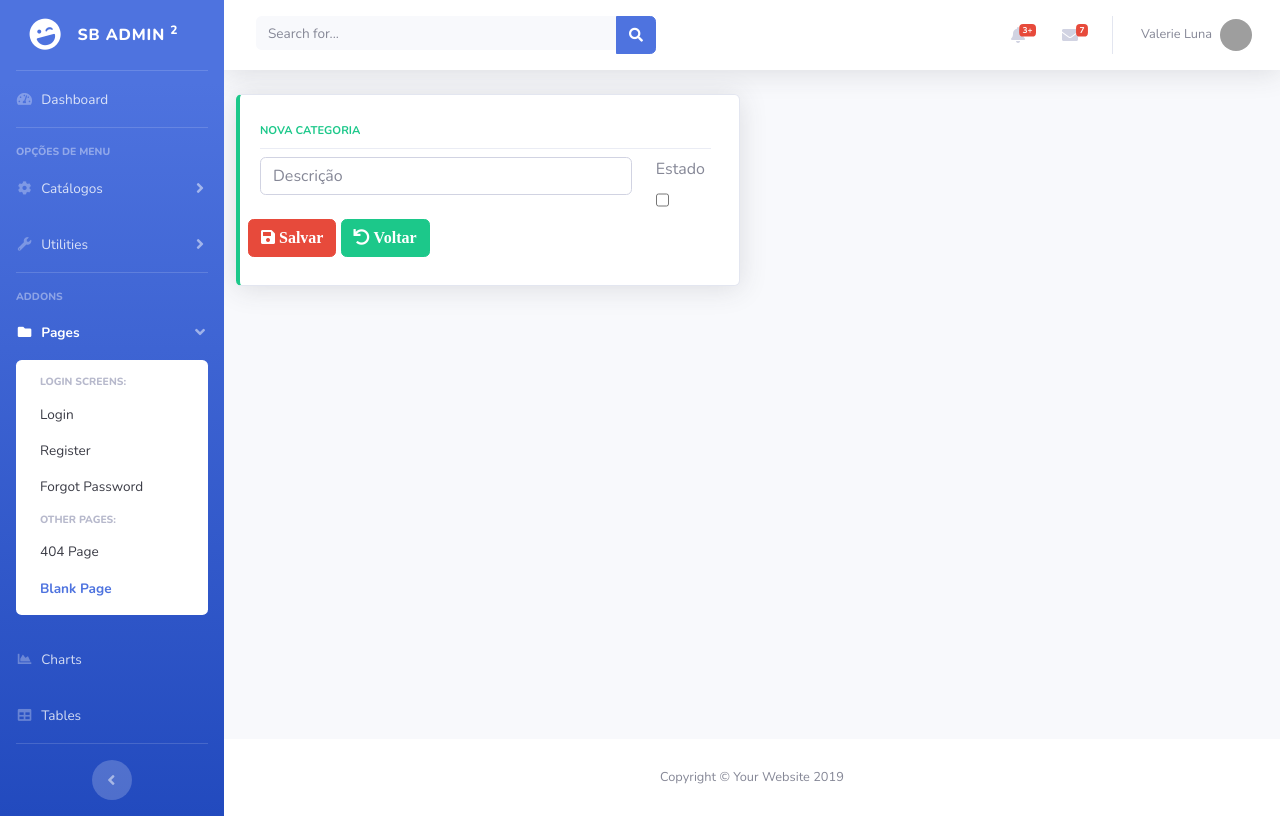
After one commit to conejofoz/scf, a Django app: page /inv/categorias/new in a window 1280 px wide. The commit adds this page. Run offline with Django 3.2, Linux system fonts and the light colour scheme; the visitor is signed in with stand-in values (Sample User, id 1); some libraries are stand-ins or nearby versions; grey boxes are pictures that could not be loaded.

Commit message:
categoria new

```diff
--- /dev/null
+++ b/inv/forms.py
@@ -0,0 +1,15 @@
+from django import forms
+
+from .models import Categoria
+
+class CategoriaForm(forms.ModelForm):
+    class Meta:
+        model=Categoria
+        fields=['descricao', 'estado']
+        labels={'descricao':'Descrição da categoria', 'estado':'Estado'}
+        widget={'descricao':forms.TextInput}
+
+    def __init__(self, *args, **kwargs):
+        super().__init__(*args, **kwargs)
+        for field in iter(self.fields):
+            self.fields[field].widget.attrs.update({'class':'form-control'})
--- /dev/null
+++ b/inv/templates/inv/categoria_form.html
@@ -0,0 +1,46 @@
+{% extends 'base/base.html' %}
+
+{% block page_content %}
+<form method="POST" class="form-inline">
+    {% csrf_token %}
+    <div class="col-xl-6 col-md-6 mb-6">
+        <div class="card border-left-success shadow h-100 py-2">
+            <div class="card-body">
+                <div class="row no-gutters align-items-center">
+                    <div class="col mr-2">
+                        <div class="text-xs font-weight-bold text-success text-uppercase mb-1">
+                            Nova Categoria
+                        </div>
+                        <div class="dropdown-divider"></div>
+                        <div class="row">
+                            <div class="col-10">
+                                <div class="input-group">
+                                    <input type="text" name="descricao" id="id_descricao" maxlength="100" required class="form-control" placeholder="Descrição" value="">
+                                </div>
+                            </div>
+                            <div class="col-2">
+                                <div class="form-group">
+                                    <label for="id_estado">Estado</label>
+                                    <input type="checkbox" name="estado" id="id_estado" class="form-control">
+                                </div>
+                                <!--{{ form.as_p }}-->
+                            </div>
+                            <div class="dropdown-divider"></div>
+                            <div class="row">
+                                <div class="col">
+                                    <button type="submit" class="btn btn-danger"><span class="fa fa-save"> Salvar</span></button>
+                                    <a href="{% url 'inv:categoria_list' %}" class="btn btn-success"><span class="fa fa-undo"> Voltar</span></a>
+                                </div>
+                            </div>
+                        </div>
+                    </div>
+                </div>
+            </div>
+        </div>
+    </div>
+</form>
+
+{% endblock page_content %}
+
+{% block js_page %}
+{% endblock js_page %}
--- a/inv/templates/inv/categoria_list.html
+++ b/inv/templates/inv/categoria_list.html
@@ -12,7 +12,7 @@
             </a>
             <div class="dropdown-menu dropdown-menu-right shadow animated--fade-in" aria-labelledby="dropdownMenuLink">
                 <div class="dropdown-header">Ações:</div>
-                <a class="dropdown-item" href="#">Action</a>
+                <a class="dropdown-item" href="{% url 'inv:categoria_new' %}"><i class="far fa-calendar-plus"> Nova</i></a>
                 <a class="dropdown-item" href="#">Another action</a>
                 <div class="dropdown-divider"></div>
                 <a class="dropdown-item" href="#">Something else here</a>
--- a/inv/urls.py
+++ b/inv/urls.py
@@ -1,7 +1,8 @@
 from django.urls import path
 
-from .views import CategoriaView
+from .views import CategoriaView, CategoriaNew
 
 urlpatterns = [
     path('categorias/', CategoriaView.as_view(), name='categoria_list'),
+    path('categorias/new', CategoriaNew.as_view(), name='categoria_new'),
 ]
--- a/inv/views.py
+++ b/inv/views.py
@@ -1,12 +1,27 @@
 from django.shortcuts import render
 from django.views import generic
+from django.urls import reverse_lazy
 
 from django.contrib.auth.mixins import LoginRequiredMixin
 
 from .models import Categoria
+from .forms import CategoriaForm
 
 class CategoriaView(LoginRequiredMixin, generic.ListView):
     model = Categoria
     template_name = "inv/categoria_list.html"
     context_object_name = "obj"
     login_url = "bases:login"
+
+
+class CategoriaNew(LoginRequiredMixin, generic.CreateView):
+    model=Categoria
+    template_name='inv/categoria_form.html'
+    context_object_name="obj"
+    form_class=CategoriaForm
+    success_url=reverse_lazy("inv:categoria_list")
+    login_url="bases:login"
+
+    def form_valid(self, form):
+        form.instance.uc = self.request.user
+        return super().form_valid(form)
--- a/templates/base/base.html
+++ b/templates/base/base.html
@@ -31,7 +31,7 @@
     <ul class="navbar-nav bg-gradient-primary sidebar sidebar-dark accordion" id="accordionSidebar">
 
       <!-- Sidebar - Brand -->
-      <a class="sidebar-brand d-flex align-items-center justify-content-center" href="index.html">
+      <a class="sidebar-brand d-flex align-items-center justify-content-center" href="{% url 'bases:home' %}">
         <div class="sidebar-brand-icon rotate-n-15">
           <i class="fas fa-laugh-wink"></i>
         </div>
@@ -43,7 +43,7 @@
 
       <!-- Nav Item - Dashboard -->
       <li class="nav-item">
-        <a class="nav-link" href="index.html">
+        <a class="nav-link" href="{% url 'bases:home' %}">
           <i class="fas fa-fw fa-tachometer-alt"></i>
           <span>Dashboard</span></a>
       </li>
@@ -53,19 +53,19 @@
 
       <!-- Heading -->
       <div class="sidebar-heading">
-        Interface
+        Opções de Menu
       </div>
 
       <!-- Nav Item - Pages Collapse Menu -->
       <li class="nav-item">
         <a class="nav-link collapsed" href="#" data-toggle="collapse" data-target="#collapseTwo" aria-expanded="true" aria-controls="collapseTwo">
           <i class="fas fa-fw fa-cog"></i>
-          <span>Components</span>
+          <span>Catálogos</span>
         </a>
         <div id="collapseTwo" class="collapse" aria-labelledby="headingTwo" data-parent="#accordionSidebar">
           <div class="bg-white py-2 collapse-inner rounded">
-            <h6 class="collapse-header">Custom Components:</h6>
-            <a class="collapse-item" href="buttons.html">Buttons</a>
+            <h6 class="collapse-header">Catálogos de Inventário:</h6>
+            <a class="collapse-item" href="{% url 'inv:categoria_list' %}">Categorias</a>
             <a class="collapse-item" href="cards.html">Cards</a>
           </div>
         </div>
```
